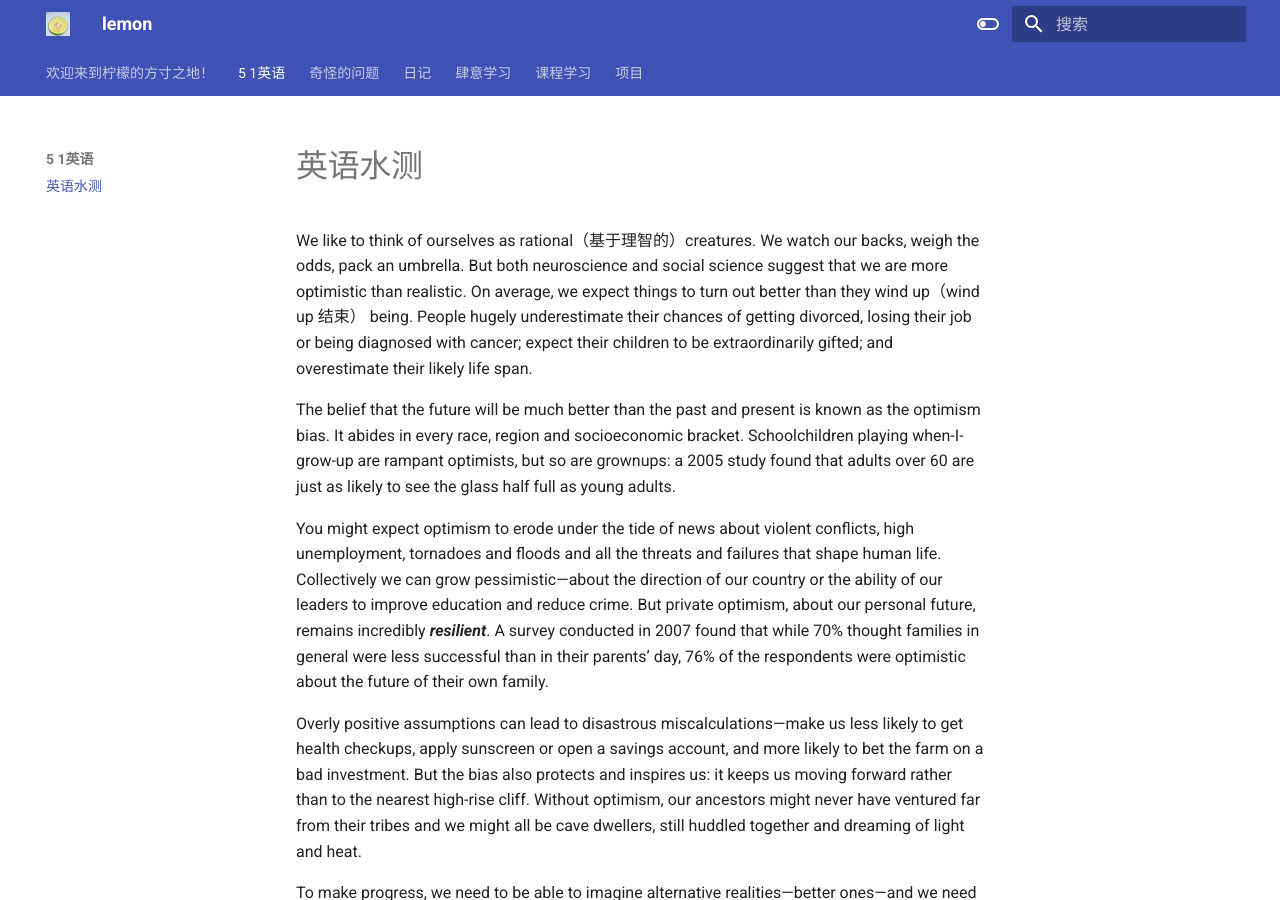
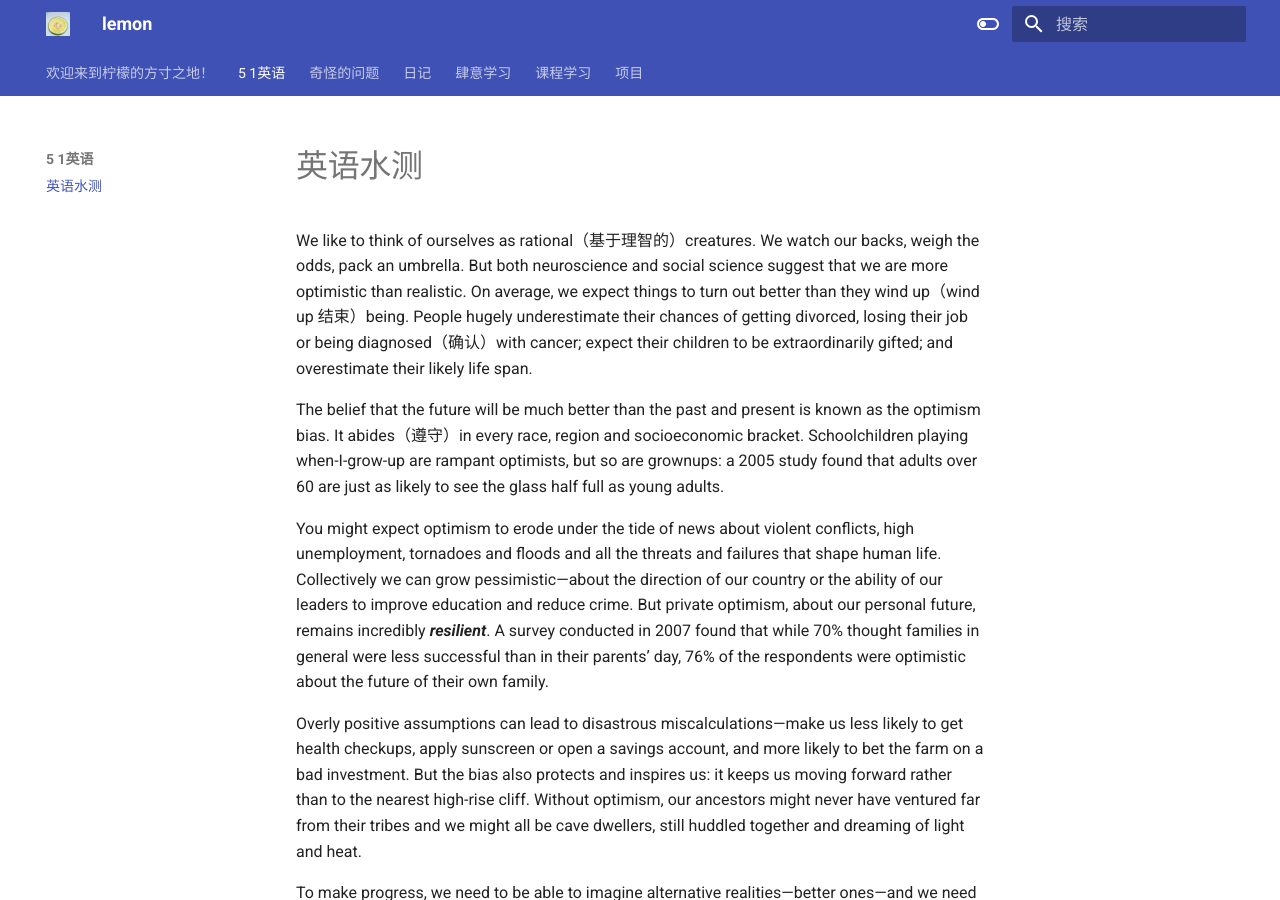
Before and after one commit to Apostle-lemon/Apostle-lemon.github.io, an MkDocs documentation site: the page built from docs/5_1英语/英语水测.md, in a window 1280 px wide and 900 px high. Built offline with MkDocs 1.6.1 and Material for MkDocs 9.7.7, drawn with Linux system fonts in a browser that asks for light colours.

Commit message:
vault backup: 2022-10-29 21:08:51
Affected files:
docs/5_1英语/英语水测.md

```diff
--- a/docs/5_1英语/英语水测.md
+++ b/docs/5_1英语/英语水测.md
@@ -1,8 +1,8 @@
 # 英语水测
 
-We like to think of ourselves as rational（基于理智的）creatures. We watch our backs, weigh the odds, pack an umbrella. But both neuroscience and social science suggest that we are more optimistic than realistic. On average, we expect things to turn out better than they wind up（wind up 结束） being. People hugely underestimate their chances of getting divorced, losing their job or being diagnosed with cancer; expect their children to be extraordinarily gifted; and overestimate their likely life span.
+We like to think of ourselves as rational（基于理智的）creatures. We watch our backs, weigh the odds, pack an umbrella. But both neuroscience and social science suggest that we are more optimistic than realistic. On average, we expect things to turn out better than they wind up（wind up 结束）being. People hugely underestimate their chances of getting divorced, losing their job or being diagnosed（确认）with cancer; expect their children to be extraordinarily gifted; and overestimate their likely life span.
 
-The belief that the future will be much better than the past and present is known as the optimism bias. It abides in every race, region and socioeconomic bracket. Schoolchildren playing when-I-grow-up are rampant optimists, but so are grownups: a 2005 study found that adults over 60 are just as likely to see the glass half full as young adults.
+The belief that the future will be much better than the past and present is known as the optimism bias. It abides（遵守）in every race, region and socioeconomic bracket. Schoolchildren playing when-I-grow-up are rampant optimists, but so are grownups: a 2005 study found that adults over 60 are just as likely to see the glass half full as young adults.
 
 You might expect optimism to erode under the tide of news about violent conflicts, high unemployment, tornadoes and floods and all the threats and failures that shape human life. Collectively we can grow pessimistic—about the direction of our country or the ability of our leaders to improve education and reduce crime. But private optimism, about our personal future, remains incredibly **_resilient_**. A survey conducted in 2007 found that while 70% thought families in general were less successful than in their parents’ day, 76% of the respondents were optimistic about the future of their own family.
 
```
